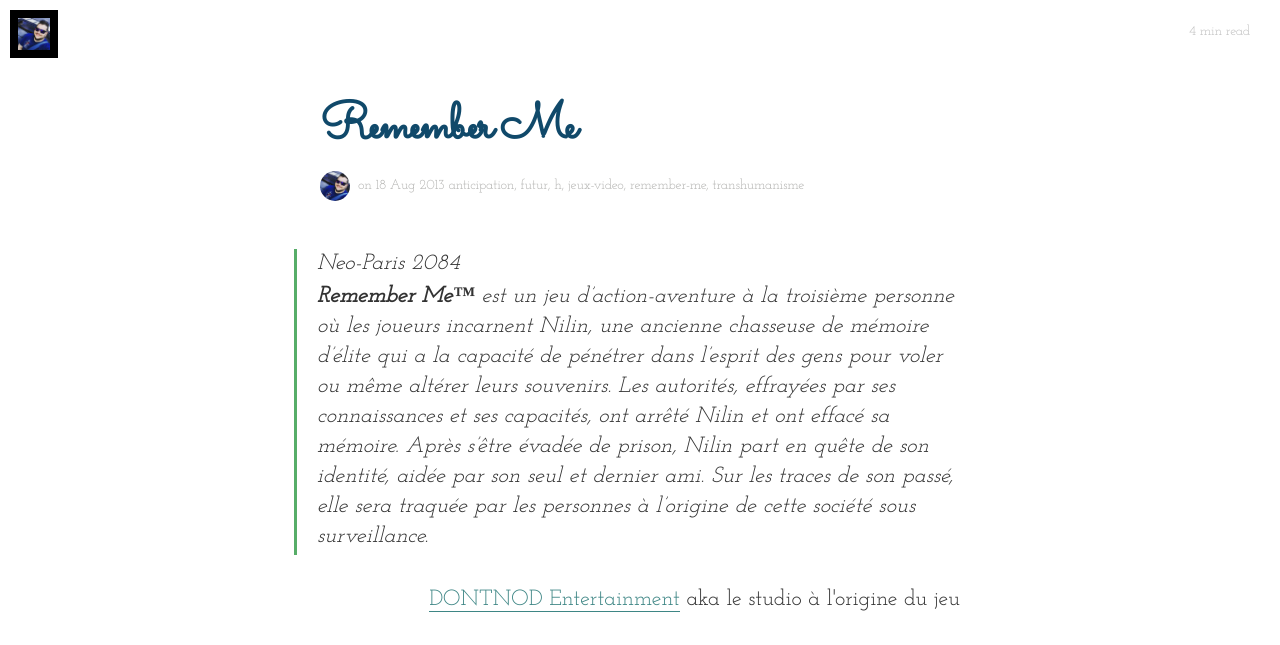
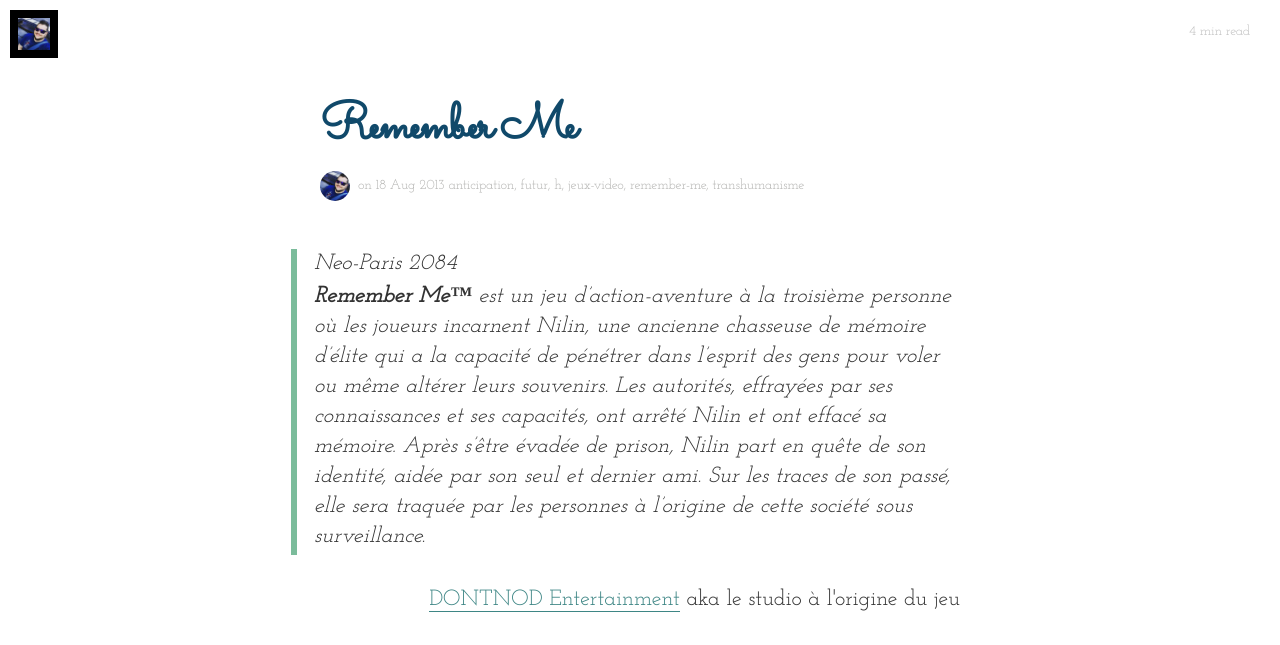
Before and after one commit to clawfire/clawfire.net, a Jekyll site: the page built from _posts/2013-08-18-remember-me.markdown, in a window 1280 px wide. Shown: the top 645 px of the page. Built offline with Jekyll 4.4.1, drawn with Linux system fonts in a browser that asks for light colours; nearby versions of some CDN libraries; grey boxes are pictures that could not be loaded.

Commit message:
Change style for blockquote

```diff
--- a/_posts/2013-08-18-remember-me.markdown
+++ b/_posts/2013-08-18-remember-me.markdown
@@ -62,7 +62,7 @@
 
 La durée de vie du jeu. Même si on a des trucs à collectionner pour débloquer des pouvoirs ou autre, tu es tellement bloqué dans ta progression dans le jeu que tu ne peux presque jamais revenir sur tes pas et tout explorer. Il faut faire les choses bien du premier coup ou ne pas les faire. Donc tu fini le jeu en 1 sem ( 12 / 15h). Mais bon la fin du jeu rattrape pas mal avec de décors à couper le souffle et un cheminement de dénouement en dénouement qui est vraiment top :)
 
-##Bonus
+## Bonus
 
 Le studio avait organisé un<a href="http://www.remembermeremix.com" target="_blank"> concours de remix d'un des titres de la B.O</a> et vous pouvez trouver toutes les participations, les deux grands gagnants et télécharger le tout gratuitement.
 
--- a/css/main.sass
+++ b/css/main.sass
@@ -452,15 +452,15 @@
     blockquote
       margin: 0 0 30px
       margin-left: -26px
-      border-left: 3px solid #57ad68
+      border-left: 3px solid $Padua
       padding-left: 20px
       p
         letter-spacing: 0.01rem
         font-weight: 400
         font-style: italic
-        mborder-left: 3px solid #57ad68
-        mpadding-left: 20px
-        mmargin-left: -26px
+        border-left: 3px solid $Padua
+        padding-left: 20px
+        margin-left: -26px
         padding-bottom: 3px
     ul, ol
       padding: 0 0 30px
```
